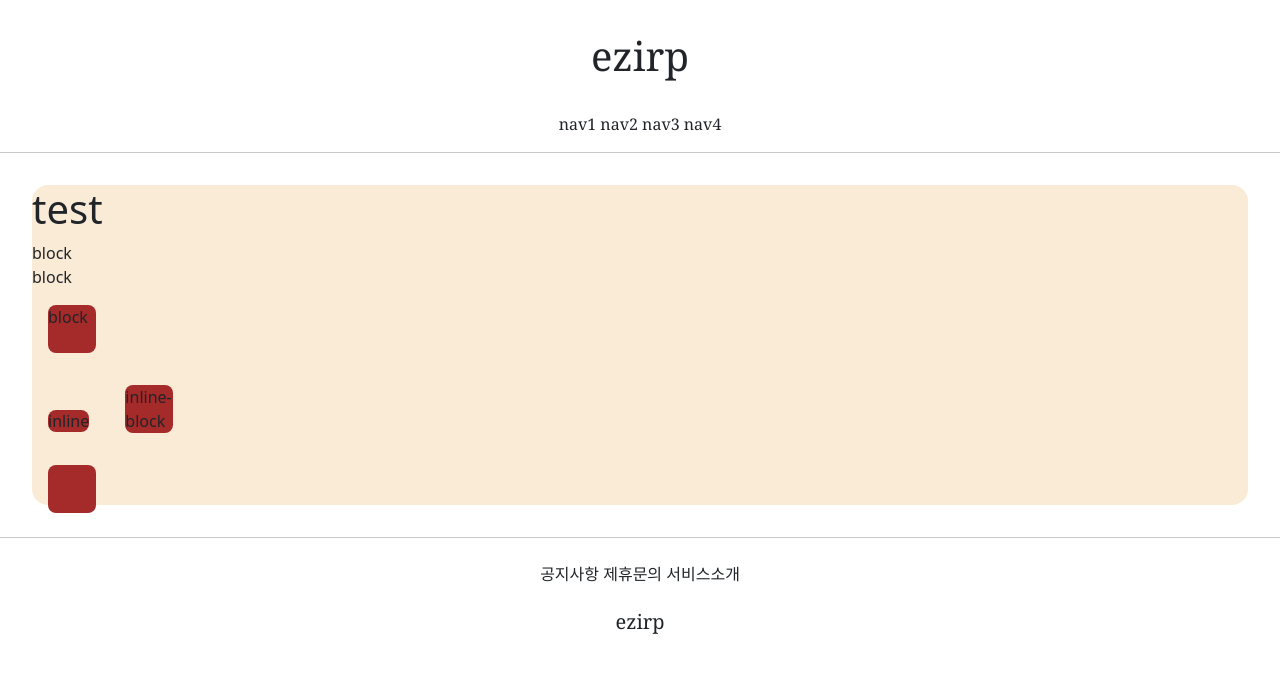
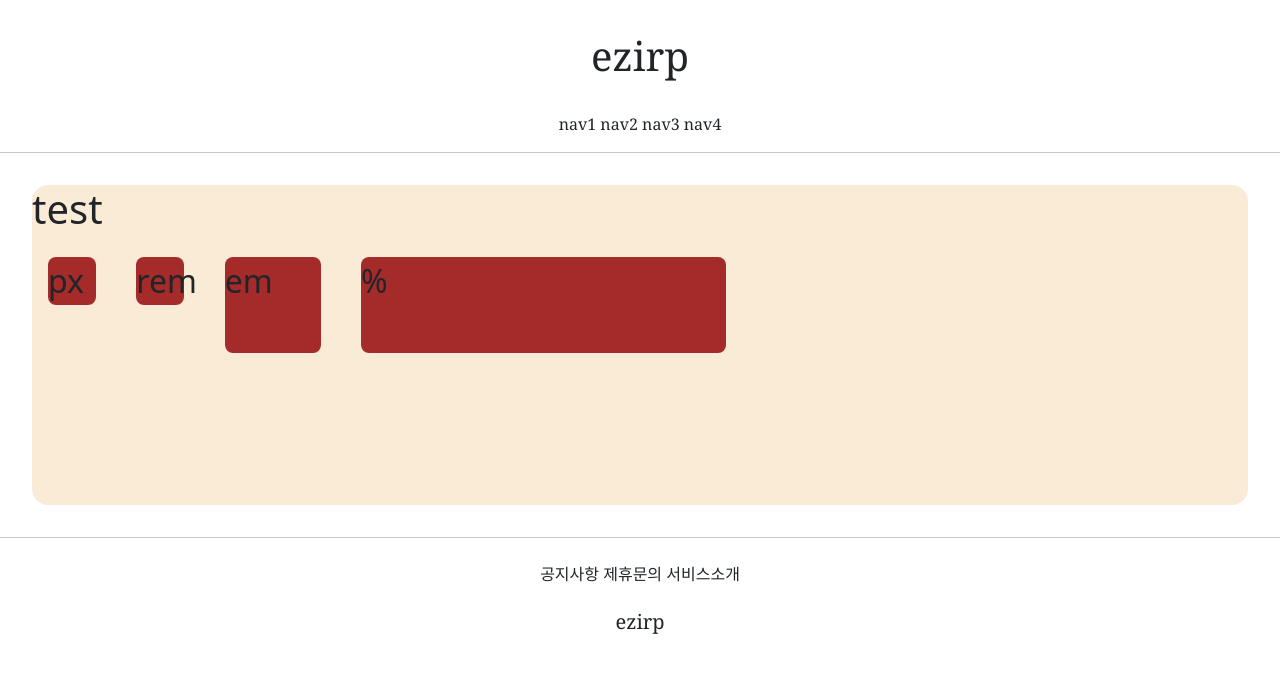
Before and after one commit to yeonsangKim/django_1, a Django app: template accountapp/templates/accountapp/hello_world.html in a window 1280 px wide. Shown: the top 673 px of the page. Run offline with Django 3.2, Linux system fonts and the light colour scheme; the template is opened without the code that fills it, so the values that code supplies are empty; parts of the project's set-up code (start-up, migrations or seed data) failed here and were passed over.

Commit message:
7/7 3 class commit 3

```diff
--- a/accountapp/templates/accountapp/hello_world.html
+++ b/accountapp/templates/accountapp/hello_world.html
@@ -9,28 +9,23 @@
         height: 48px;
         width:48px;
         border-radius: 0.5rem;
+        display: inline-block;
     }
 
 
  </style>
-<div style="height: 20em; background-color: antiquewhite; border-radius: 1rem; margin: 2rem">
+<div style="height: 20rem; background-color: antiquewhite;
+border-radius: 1rem; margin: 2rem;font-size: 2rem">
 
     <h1>
         test
     </h1>
-<div style="display: block">block</div>
-
-<div style="display: block">block</div>
-
-<div class="testing"  style="display: block">block</div>
-
-<div class="testing"   style="display: inline">inline</div>
 
 
-<div class="testing"  style="display: none">none</div>
+<div class="testing"  style="height: 48px; width: 48px">px</div>
+<div class="testing"  style="height: 3rem; width: 3rem">rem</div>
+<div class="testing"  style="height: 3em; width: 3em">em</div>
+<div class="testing"  style="height: 30%; width: 30%">%</div>
 
-<div class="testing"  style="display: inline-block">inline-block</div>
-
-<div class="testing" ></div>
 </div>
 {% endblock %}
```
